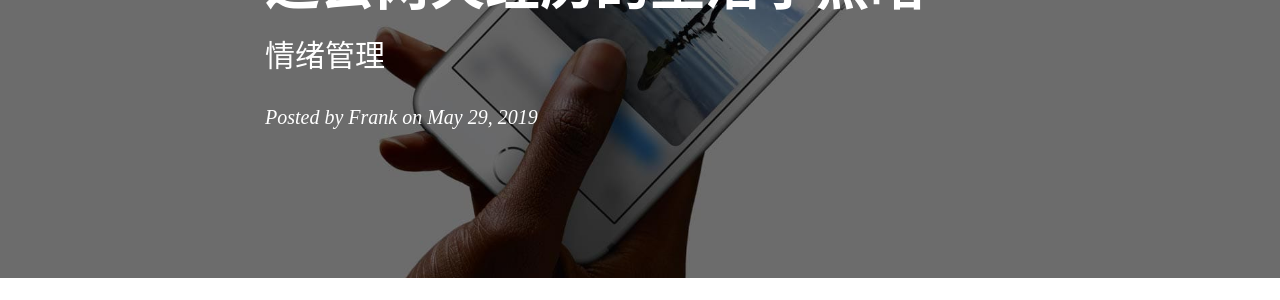
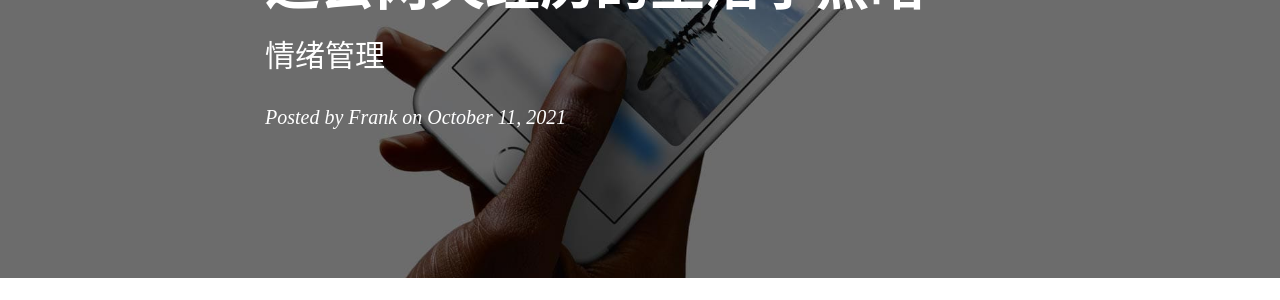
Before and after one commit to szfrank/szfrank.github.io, a Jekyll site: the page built from _posts/2021-10-11-emotion-management.md, in a window 1280 px wide. Shown: the part 245-545 px from the top of the page. Built offline with Jekyll 4.4.1, drawn with Linux system fonts in a browser that asks for light colours; nearby versions of some CDN libraries; comment, search, counter and statistics services are not loaded.

Commit message:
+ emotion-management

```diff
--- a/_posts/2021-10-11-emotion-management.md
+++ b/_posts/2021-10-11-emotion-management.md
@@ -2,7 +2,7 @@
 layout:     post
 title:      过去两天经历的生活小黑暗
 subtitle:   情绪管理
-date:       2019-05-29
+date:       2021-10-11
 author:     Frank
 header-img: img/post-bg-ios9-web.jpg
 catalog: true
```
